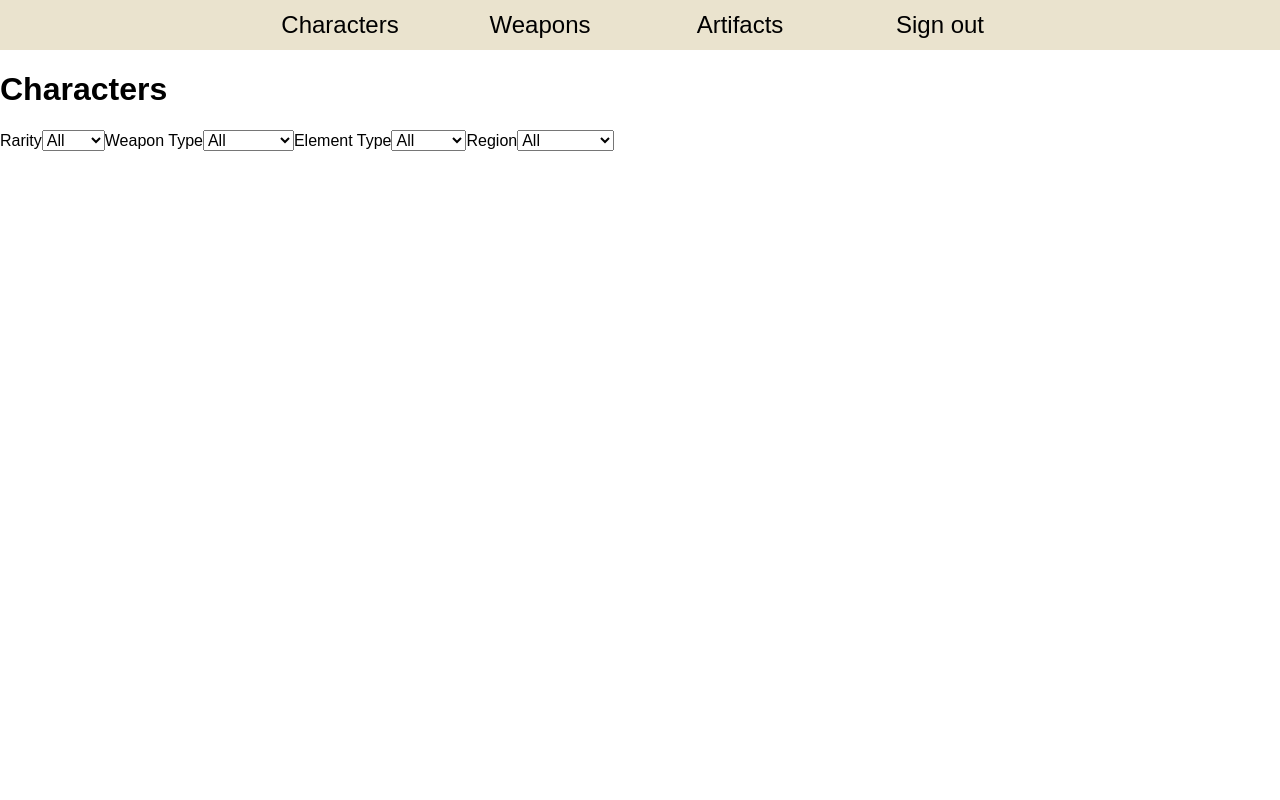
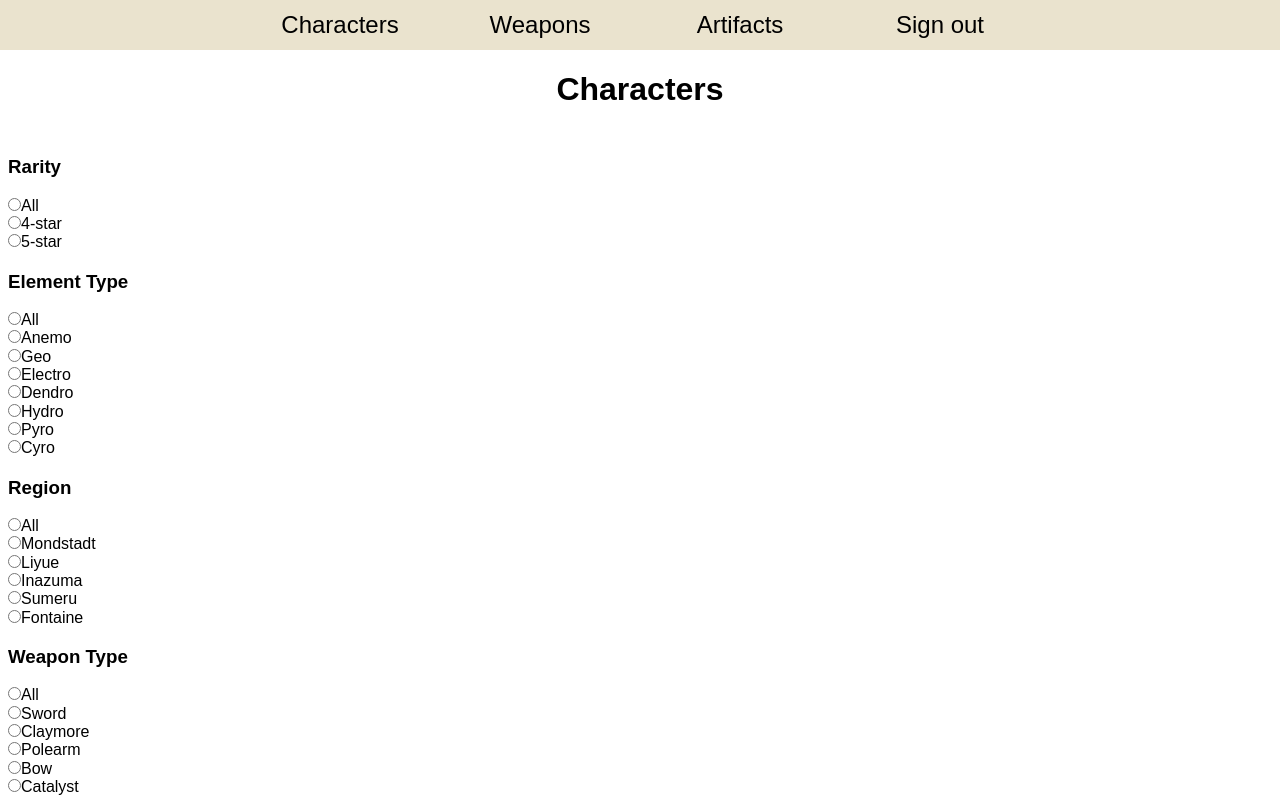
Before and after one commit to Archer001201/IAT352_FinalProject, a PHP site: page /php/charactersGallery.php in a window 1280 px wide. Run offline with PHP 8.4, Linux system fonts and the light colour scheme; the visitor is signed in with stand-in values (Sample User, id 1); data comes from the database, SQL or seed files in the repository; some web fonts are replaced.

Commit message:
radio button

```diff
--- a/css/gallery.css
+++ b/css/gallery.css
@@ -1,3 +1,8 @@
+.pageTitle{
+    text-align: center;
+    /*border: 1px solid red;*/
+}
+
 .card{
     text-decoration: none;
     width: 200px;
@@ -17,4 +22,18 @@
     flex-wrap: wrap;
     justify-content: space-evenly;
     gap: 2rem;
+    width: 80%;
+    margin: auto;
+    /*border: 1px solid black;*/
 }
+
+form{
+    position: fixed;
+    /*border: 1px solid red;*/
+    padding: 0.5rem;
+}
+
+form div{
+    display: flex;
+    flex-direction: column;
+}
--- a/css/main.css
+++ b/css/main.css
@@ -14,8 +14,9 @@ header{
 }
 
 .mainContainer{
-    max-width: 1280px;
+    max-width: 1400px;
     margin: auto;
+    /*border: 1px solid red;*/
  }
 
 nav{
--- a/js/DataFilter.js
+++ b/js/DataFilter.js
@@ -15,9 +15,40 @@ $(document).ready(function() {
 fetchData函数会自动获取当前的php页面是charactersGallery还是weaponsGallery，所以该函数只能用于Gallery页面的数据查询和筛选
 keyName -> jquery和ajax需要获取和更新的元素
  */
+// function fetchData(keyName) {
+//     let inputElement = '#' + keyName;
+//     $(inputElement).on('change', function (){
+//         let result = $(this).val();
+//
+//         let currentUrl = window.location.href;
+//
+//         let myUrl;
+//         if (currentUrl.includes("charactersGallery.php")) {
+//             myUrl = "../php/charactersGallery.php";
+//         } else if (currentUrl.includes("weaponsGallery.php")) {
+//             myUrl = "../php/weaponsGallery.php";
+//         } else {
+//             console.error("Unable to determine the target URL for AJAX request");
+//             return;
+//         }
+//
+//         $.ajax({
+//             url: myUrl,
+//             type: 'GET',
+//             data: {[keyName]: result},
+//             success: function (response){
+//                 $('body').html(response);
+//             },
+//             error: function(xhr, status, error) {
+//                 console.error(error);
+//             }
+//         });
+//     });
+// }
+
 function fetchData(keyName) {
-    let inputElement = '#' + keyName;
-    $(inputElement).on('change', function (){
+    let inputElements = 'input[type=radio][name=' + keyName + ']';
+    $(inputElements).on('change', function (){
         let result = $(this).val();
 
         let currentUrl = window.location.href;
--- a/php/artifactsGallery.php
+++ b/php/artifactsGallery.php
@@ -24,7 +24,7 @@ if ($db->connect_errno) {
 }
 
 echo "<div class='mainContainer'>";
-echo "<h1>Artifacts</h1>";
+echo "<h1 class='pageTitle'>Artifacts</h1>";
 showInfoCards($db, "artifacts");
 
 echo "</div>";
--- a/php/charactersGallery.php
+++ b/php/charactersGallery.php
@@ -26,14 +26,13 @@ if ($db->connect_errno) {
 }
 
 echo "<div class='mainContainer'>";
-echo "<h1>Characters</h1>";
-
+echo "<h1 class='pageTitle'>Characters</h1>";
 updateSession();
 formStart('charactersGallery.php');
-showDropdown("characterRarity", "Rarity", ["All", "4-star", "5-star"]);
-showDropdown("weaponType","Weapon Type", ["All", "Sword", "Claymore", "Polearm", "Bow", "Catalyst"]);
-showDropdown("elementType","Element Type", ["All", "Anemo", "Geo", "Electro", "Dendro", "Hydro", "Pyro", "Cyro"]);
-showDropdown("region","Region", ["All", "Mondstadt", "Liyue", "Inazuma", "Sumeru", "Fontaine"]);
+showRadioButton("characterRarity", "Rarity", ["All", "4-star", "5-star"]);
+showRadioButton("elementType","Element Type", ["All", "Anemo", "Geo", "Electro", "Dendro", "Hydro", "Pyro", "Cyro"]);
+showRadioButton("region","Region", ["All", "Mondstadt", "Liyue", "Inazuma", "Sumeru", "Fontaine"]);
+showRadioButton("weaponType","Weapon Type", ["All", "Sword", "Claymore", "Polearm", "Bow", "Catalyst"]);
 formEnd();
 
 showInfoCards($db, "characters");
--- a/php/galleryHelperFunctions.php
+++ b/php/galleryHelperFunctions.php
@@ -127,6 +127,21 @@ function showDropdown($label, $displayName, $options){
     echo "</select></label>";
 }
 
+function showRadioButton($label, $displayName, $options){
+    echo "<div class='radioButtons'><h3>" . $displayName ."</h3>";
+    $index = 0;
+    foreach ($options as $opt){
+        $selected = (isset($_SESSION[$label]) && $_SESSION[$label] == $opt) ? 'checked' : '';
+        $id = $label . $index;
+        echo "<label for='" . $id . "'>";
+        echo "<input type='radio' id='" . $id . "' name='" . $label . "' value='" . $opt . "' " . $selected . ">";
+        echo $opt . "</label>";
+        $index++;
+    }
+    echo "</div>";
+}
+
+
 /*
  * form开始，把form提交的php路径作为参数传递给formStart
  */
--- a/php/weaponsGallery.php
+++ b/php/weaponsGallery.php
@@ -26,11 +26,11 @@ if ($db->connect_errno) {
 }
 
 echo "<div class='mainContainer'>";
-echo "<h1>Weapons</h1>";
+echo "<h1 class='pageTitle'>Weapons</h1>";
 updateSession();
 formStart('weaponsGallery.php');
-showDropdown("weaponRarity", "Rarity", ["All", "3-star", "4-star", "5-star"]);
-showDropdown("weaponType","Weapon Type", ["All", "Sword", "Claymore", "Polearm", "Bow", "Catalyst"]);
+showRadioButton("weaponRarity", "Rarity", ["All", "3-star", "4-star", "5-star"]);
+showRadioButton("weaponType","Weapon Type", ["All", "Sword", "Claymore", "Polearm", "Bow", "Catalyst"]);
 formEnd();
 showInfoCards($db, "weapons");
 echo "</div>";
```
Also changed, not shown: 1 other file.
